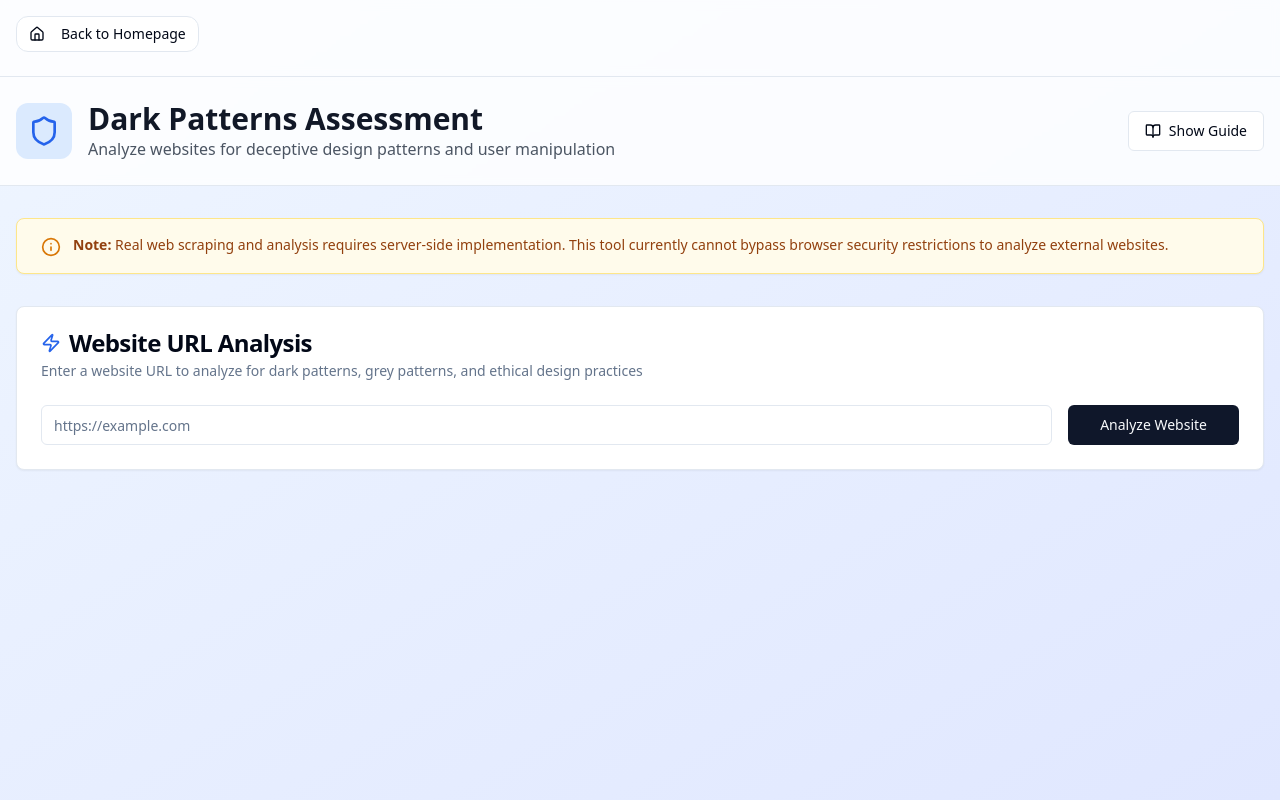
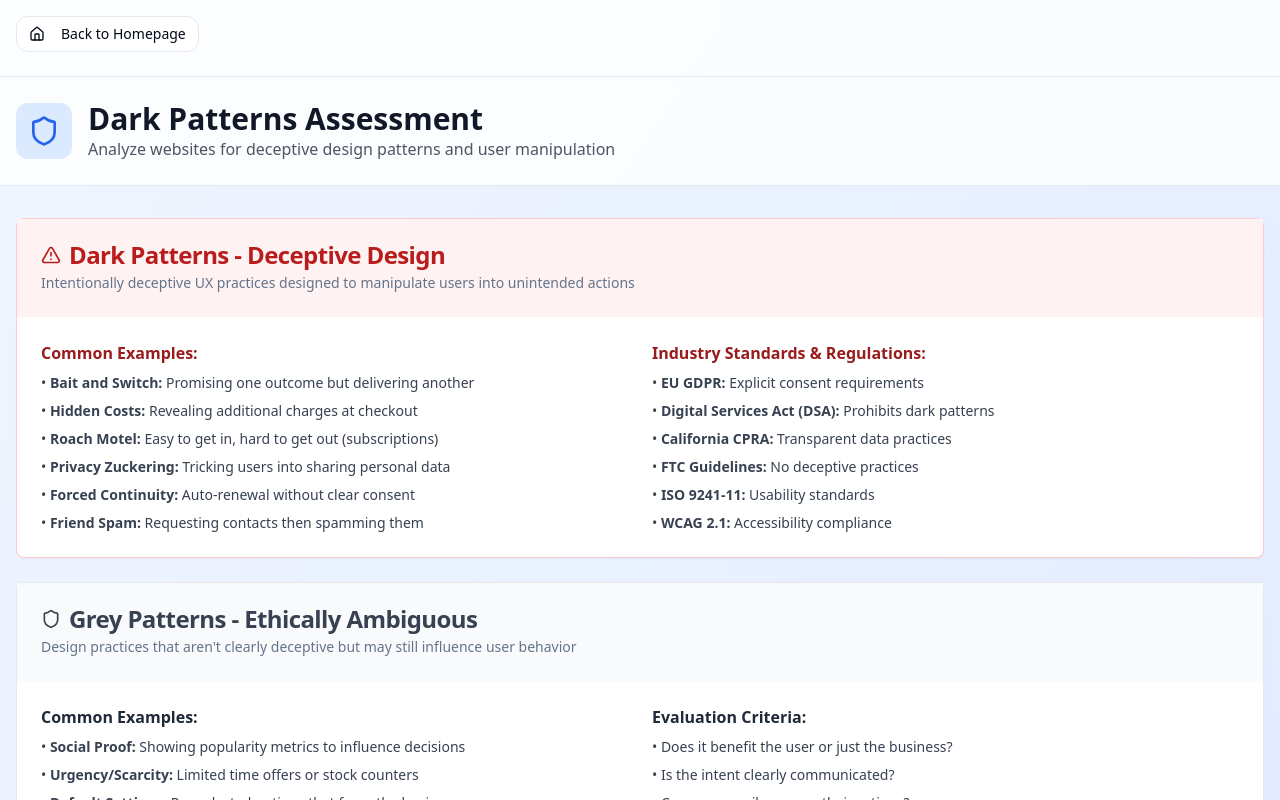
Before and after one commit to Dhivya-Bharathy/prem-product-playground-98, a React (Vite) app: page /tools/dark-patterns-assessment in a window 1280 px wide. Shown: the top 800 px of the page. Built offline with nearby package versions, Linux system fonts and the light colour scheme.

Commit message:
Show guide by default
Always show the guide section on the Dark Patterns Assessment page.

```diff
--- a/src/pages/DarkPatternsAssessment.tsx
+++ b/src/pages/DarkPatternsAssessment.tsx
@@ -30,7 +30,6 @@ const DarkPatternsAssessment = () => {
   const [isAnalyzing, setIsAnalyzing] = useState(false);
   const [progress, setProgress] = useState<AnalysisProgress | null>(null);
   const [results, setResults] = useState<AnalysisResults | null>(null);
-  const [showGuide, setShowGuide] = useState(false);
   const { toast } = useToast();
 
   const handleAnalyze = async () => {
@@ -134,7 +133,6 @@ const DarkPatternsAssessment = () => {
         {/* Header */}
         <div className="bg-white/80 backdrop-blur-sm border-b">
           <div className="container mx-auto px-4 py-6">
-            <div className="flex items-center justify-between">
             <div className="flex items-center gap-4">
               <div className="p-3 bg-blue-100 rounded-xl">
                 <Shield className="w-8 h-8 text-blue-600" />
@@ -144,21 +142,11 @@ const DarkPatternsAssessment = () => {
                 <p className="text-gray-600">Analyze websites for deceptive design patterns and user manipulation</p>
               </div>
             </div>
-              <Button
-                variant="outline"
-                onClick={() => setShowGuide(!showGuide)}
-                className="flex items-center gap-2"
-              >
-                <BookOpen className="w-4 h-4" />
-                {showGuide ? 'Hide Guide' : 'Show Guide'}
-              </Button>
-            </div>
           </div>
         </div>
 
         <div className="container mx-auto px-4 py-8">
-          {/* Guide Section */}
-          {showGuide && (
+          {/* Guide Section - Always Visible */}
           <div className="mb-8 space-y-6">
             {/* Dark Patterns Guide */}
             <Card className="border-red-200">
@@ -327,7 +315,6 @@ const DarkPatternsAssessment = () => {
               </CardContent>
             </Card>
           </div>
-          )}
 
           {/* Info Banner */}
           <Card className="mb-8 border-amber-200 bg-amber-50">
```
Lines whose indentation alone changed are shown as unchanged.
